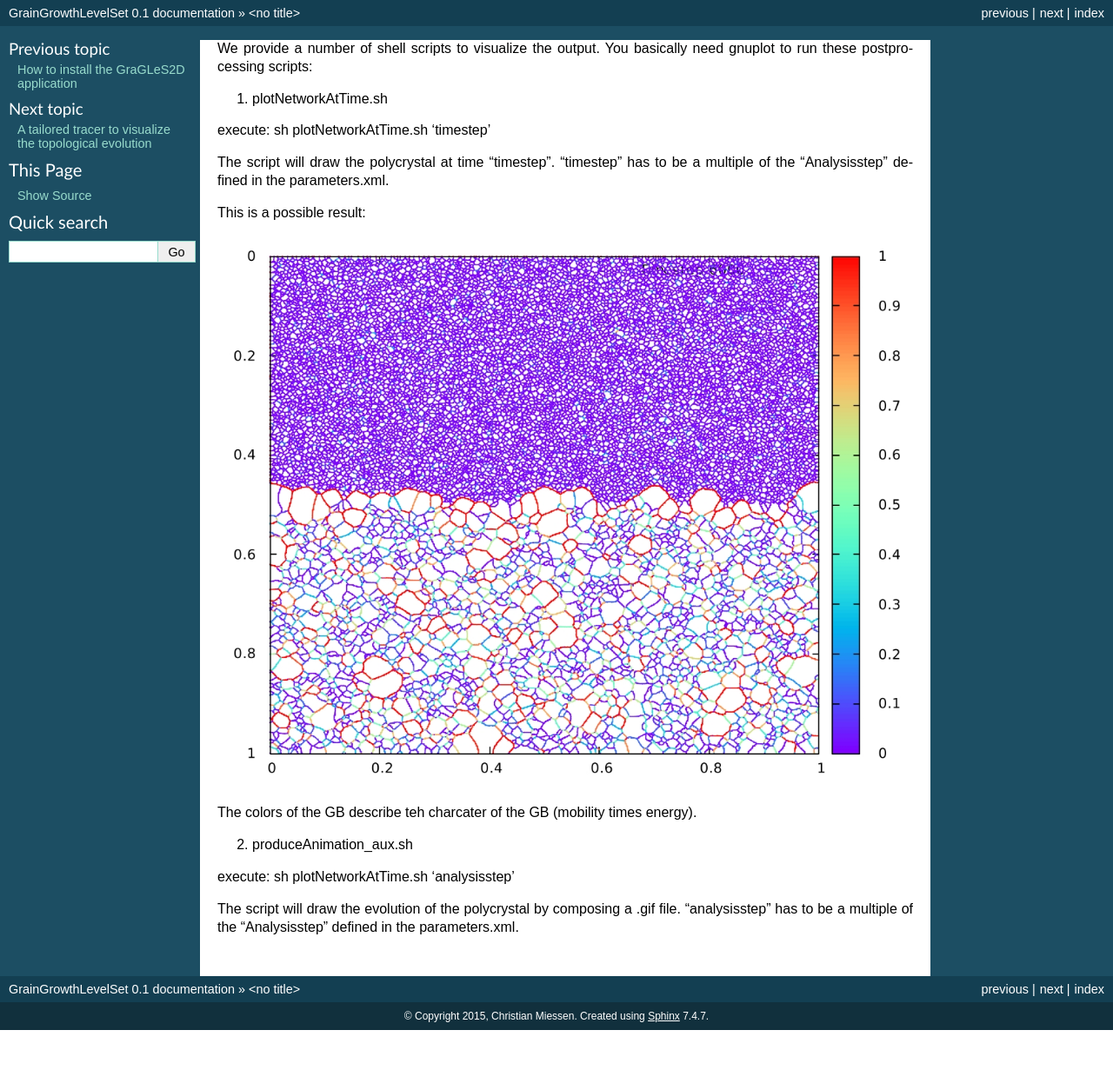
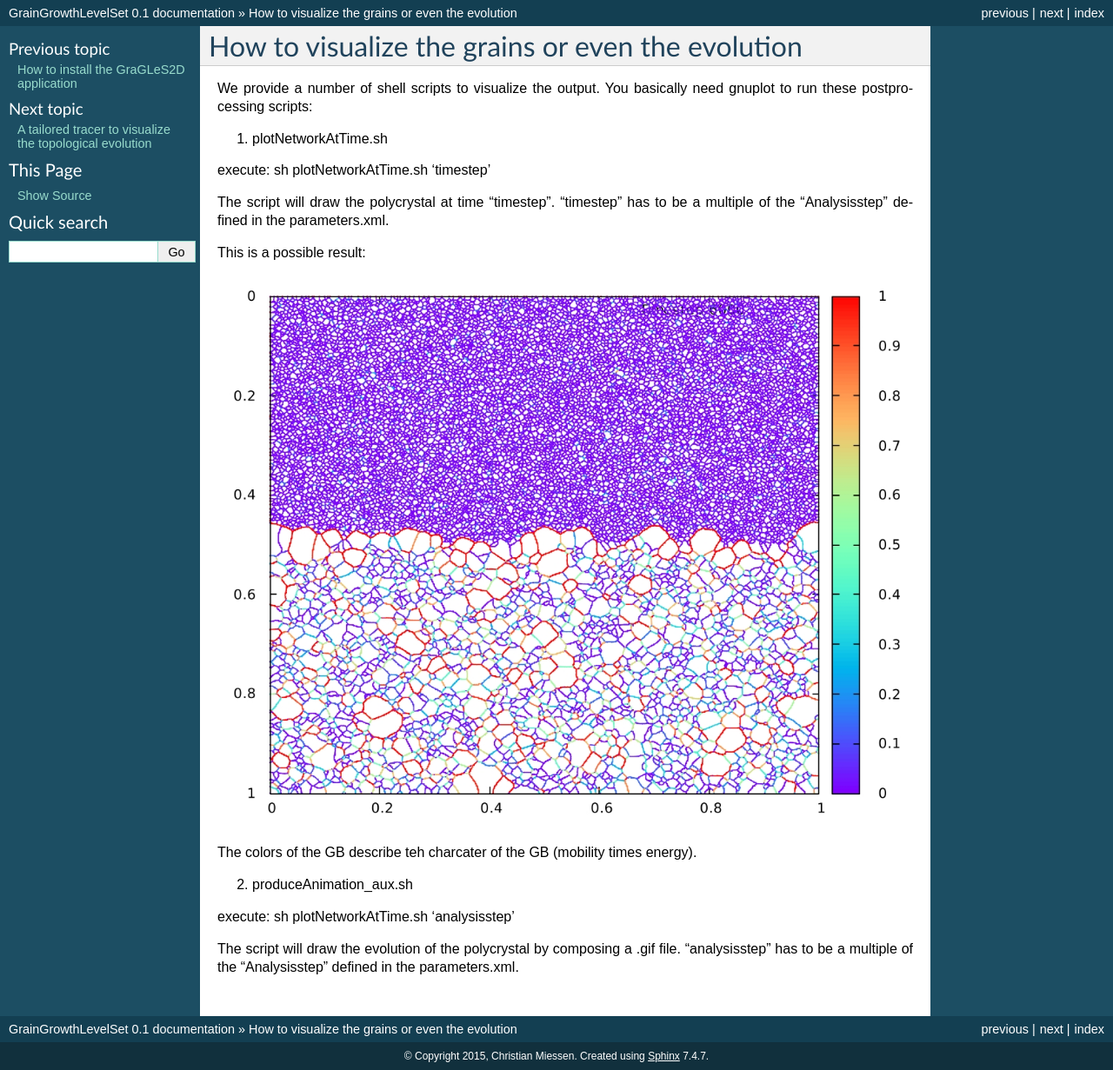
Before and after one commit to GraGLeS/GraGLeS2D, a Sphinx documentation site: the page built from docs/source/visualize.rst, in a window 1280 px wide. Shown: the whole page at 87% size. Built offline with Sphinx 7.4.7, drawn with Linux system fonts in a browser that asks for light colours; before the commit the page ends 1185 px from its top, so only the background shows below that.

Commit message:
Update visualize.rst

```diff
--- a/docs/source/visualize.rst
+++ b/docs/source/visualize.rst
@@ -1,3 +1,7 @@
+How to visualize the grains or even the evolution
+=============================
+
+
 We provide a number of shell scripts to visualize the output. You basically need gnuplot to run these postprocessing scripts:
 
 1. plotNetworkAtTime.sh
```
